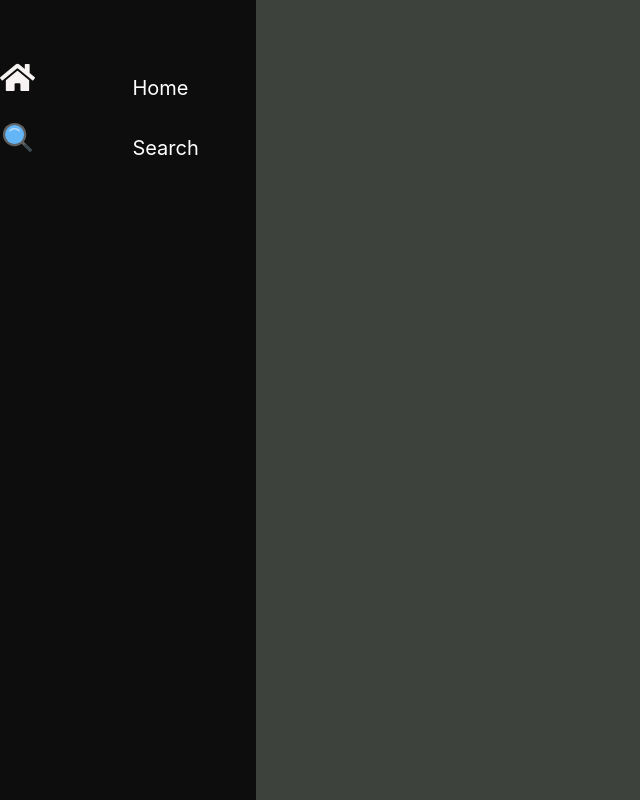
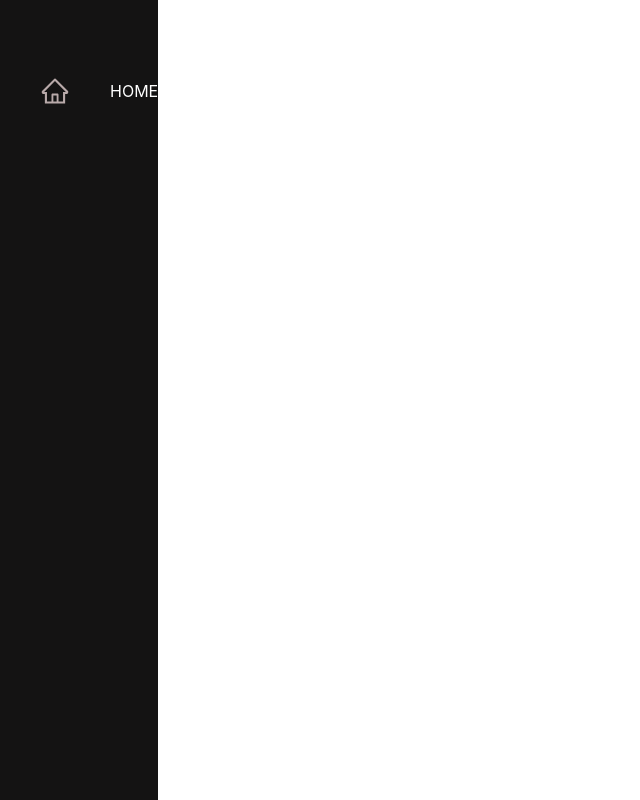
Before and after one commit to talentedasian/spotify-clone-jos-front, a React (Create React App) app: page / in a window 1280 px wide. Shown: the whole page, without its empty margins (0-640 px from the left). Built offline with nearby package versions, Linux system fonts and the light colour scheme.

Commit message:
fixed flex container not working

```diff
--- a/src/App.css
+++ b/src/App.css
@@ -1,51 +1,52 @@
 .App {
-
+  height: 100vh;
+  width: 100vw;
 }
 
 .main-component {
+  height: 100vh;
+  width: 100vw;
   display: flex;
   flex-direction: row;
-  overflow-x: hidden;
+  flex-wrap: nowrap;
 }
 
-.sidebar {
-  width: 20vw;
-  height: 100vh;
-  background-color: #0c0d0c;
-  position: fixed;
+.side-bar {
+  display: flex;
+  flex: 1 auto 0;
+  min-height: 100vh;
+  background-color: rgb(20, 19, 19);
 }
 
 .search-item {
-  margin-left: 20vw;
-  width: 100vw;
-  min-height: 100vh;
+  height: 100vh;
+  flex: 5 auto auto;
   background-color: #3d423d;
+  overflow-y: auto;
 }
 
 .icons-container {
   padding-top: 40px;
-  font-size: 20px;
+  flex-direction: column;
+  list-style: none;
 }
 
-.icons-container span {
-  color: white;
-  padding-left: 4.87em;
-}
-
-.icons-container a {
+.icon-home-container {
+  display: inline-block;
+  text-align: center;
+  vertical-align: top;
   text-decoration: none;
 }
 
-.search-icon-container {
-  padding-top: 20px;
+.icon-home {
+  color: rgb(184, 169, 169);
+  margin-top: 20px;
+  float: left;
 }
 
-.home-icon-container {
-
+.icon-home-container p {
+  color: white;
+  margin-top: 25px;
+  margin-left: 40px;
+  float: right;
 }
-
-
-.home-icon {
-  color: rgb(248, 243, 243);
-  margin-top: 20px;
-}
--- a/src/App.js
+++ b/src/App.js
@@ -5,8 +5,11 @@ import { BrowserRouter } from 'react-router-dom'
 function App() {
   return (
     <div className="App">
-      <BrowserRouter />
-        <MainComponent />
+      <BrowserRouter>
+        <div className="main-component">
+          <MainComponent />
+        </div>
+      </BrowserRouter>
     </div>
   );
 }
--- a/src/components/Sidebar.js
+++ b/src/components/Sidebar.js
@@ -1,28 +1,22 @@
 import { BrowserRouter, Link } from 'react-router-dom'
 import { FcSearch } from "react-icons/fc";
-import { FaHome } from 'react-icons/fa';
+import {  AiOutlineHome } from 'react-icons/ai';
 
 function Sidebar () {
 
 
     return (
-        <div className="sidebar">
-            <BrowserRouter>
-            <div className="icons-container">
-                <div className="home-icon-container">
-                    <Link to="/home" className="home-icon-link">
-                        <FaHome size="35" className="home-icon"/>
-                        <span>Home</span>
+        <div>
+            <ul className="icons-container">
+                <li className="icon-home-container">
+                    <Link to="/Home" className="icon-home-container">
+                        <AiOutlineHome size="30px" className="icon-home"/>
+                        <p>HOME</p>
                     </Link>
-                </div>
-                <div className="search-icon-container">
-                    <Link to="/search" className="search-icon-link">
-                        <FcSearch size="35" className="search-icon"/>
-                        <span>Search</span>
-                    </Link>
-                </div>
-            </div>
-            </BrowserRouter>
+                </li>
+
+            </ul>
+
         </div>
 
     )
--- a/src/components/mainComponent.js
+++ b/src/components/mainComponent.js
@@ -7,10 +7,10 @@ function MainComponent () {
 
     return (
         <div className="main-component">
-            <div>
+            <div className="side-bar">
                 <Sidebar />
             </div>
-            <div>
+            <div className="search-item">
                 <SearchItem />
             </div>
 
--- a/src/components/searchItem.js
+++ b/src/components/searchItem.js
@@ -3,8 +3,7 @@
 function SearchItem () {
 
     return (
-        <div className="search-item">
-
+        <div>
 
         </div>
 
```
Also changed, not shown: 1 other file (tests, documents, lock files or other folders).
